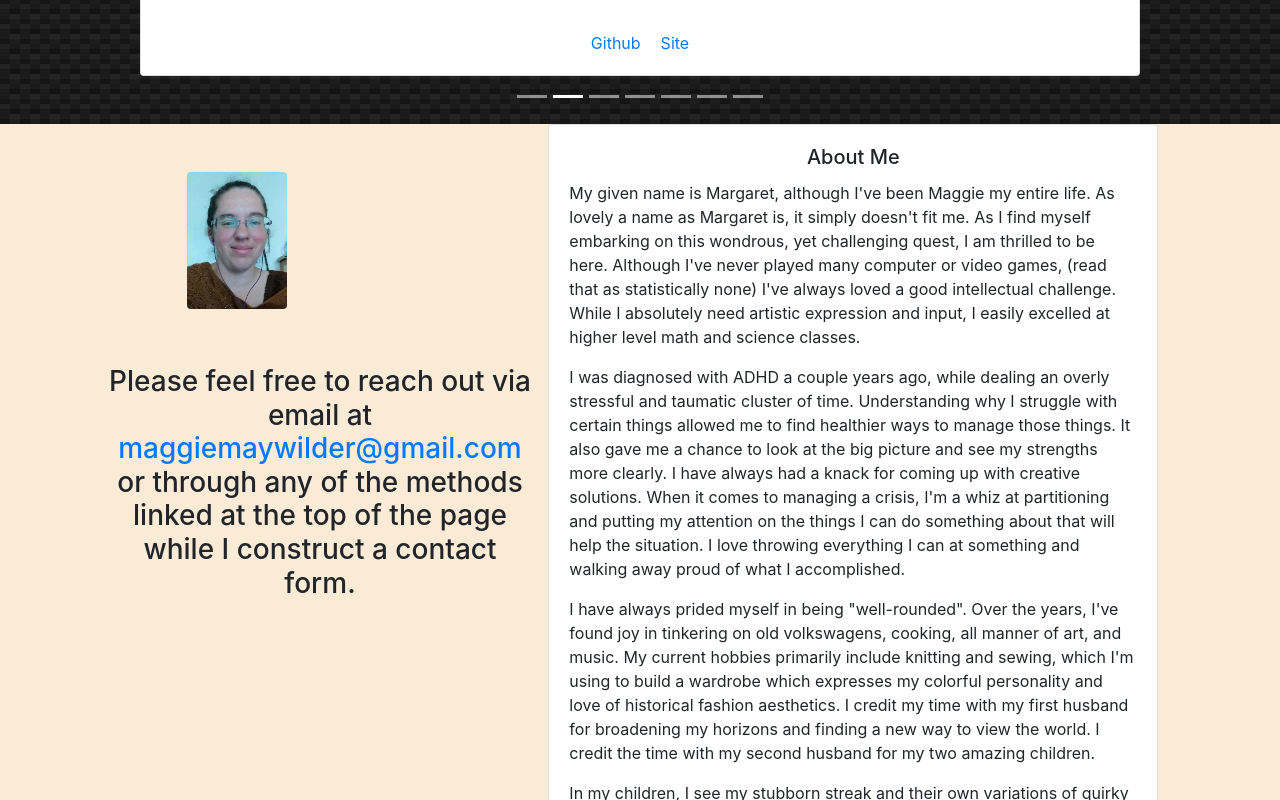
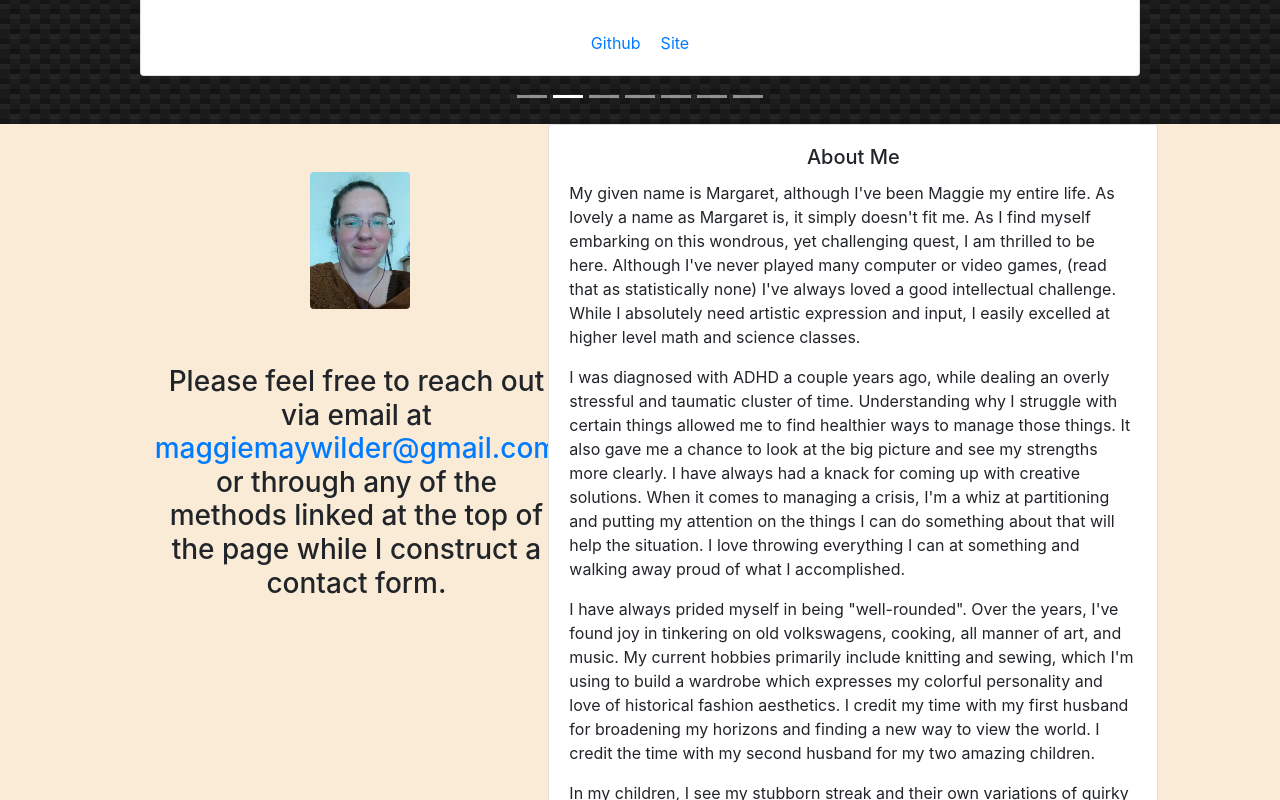
Before and after one commit to maggiemaywilder/my-portfolio, a React (Create React App) app: page / in a window 1280 px wide. Shown: the part 717-1517 px from the top of the page. Built offline with nearby package versions, Linux system fonts and the light colour scheme.

Commit message:
replace contact until form is functional

```diff
--- a/package.json
+++ b/package.json
@@ -2,7 +2,6 @@
   "name": "my-portfolio",
   "version": "0.1.0",
   "private": true,
-  "proxy": "http://localhost:3000",
   "homepage": "https://maggiemaywilder.github.io/my-portfolio/",
   "dependencies": {
     "@testing-library/jest-dom": "^5.12.0",
--- a/src/components/Contact.js
+++ b/src/components/Contact.js
@@ -10,12 +10,12 @@ const Contact = ({ alt, pic }) => {
     return (
         <div className="justify-content-center">
             <Form className='mx-auto' >
-                <Row className='my-5 text-center'>
+                <Row className='my-5 justify-content-center'>
                     <Pic alt={alt} pic={pic}  />
                 </Row>
                 <Row className="text-center"><h1>{IoIosConstruct}</h1></Row>
                 <Row className='text-center'>
-                    <h3>Please feel free to reach out via email at <a href="maggiemaywilder@gmail.com">maggiemaywilder@gmail.com</a> or through  any of the methods linked at the top of the page while I construct a contact form.</h3>
+                    <h3 className="px-5">Please feel free to reach out via email at <a href="maggiemaywilder@gmail.com">maggiemaywilder@gmail.com</a> or through  any of the methods linked at the top of the page while I construct a contact form.</h3>
                 </Row>
 
             </Form>
```
